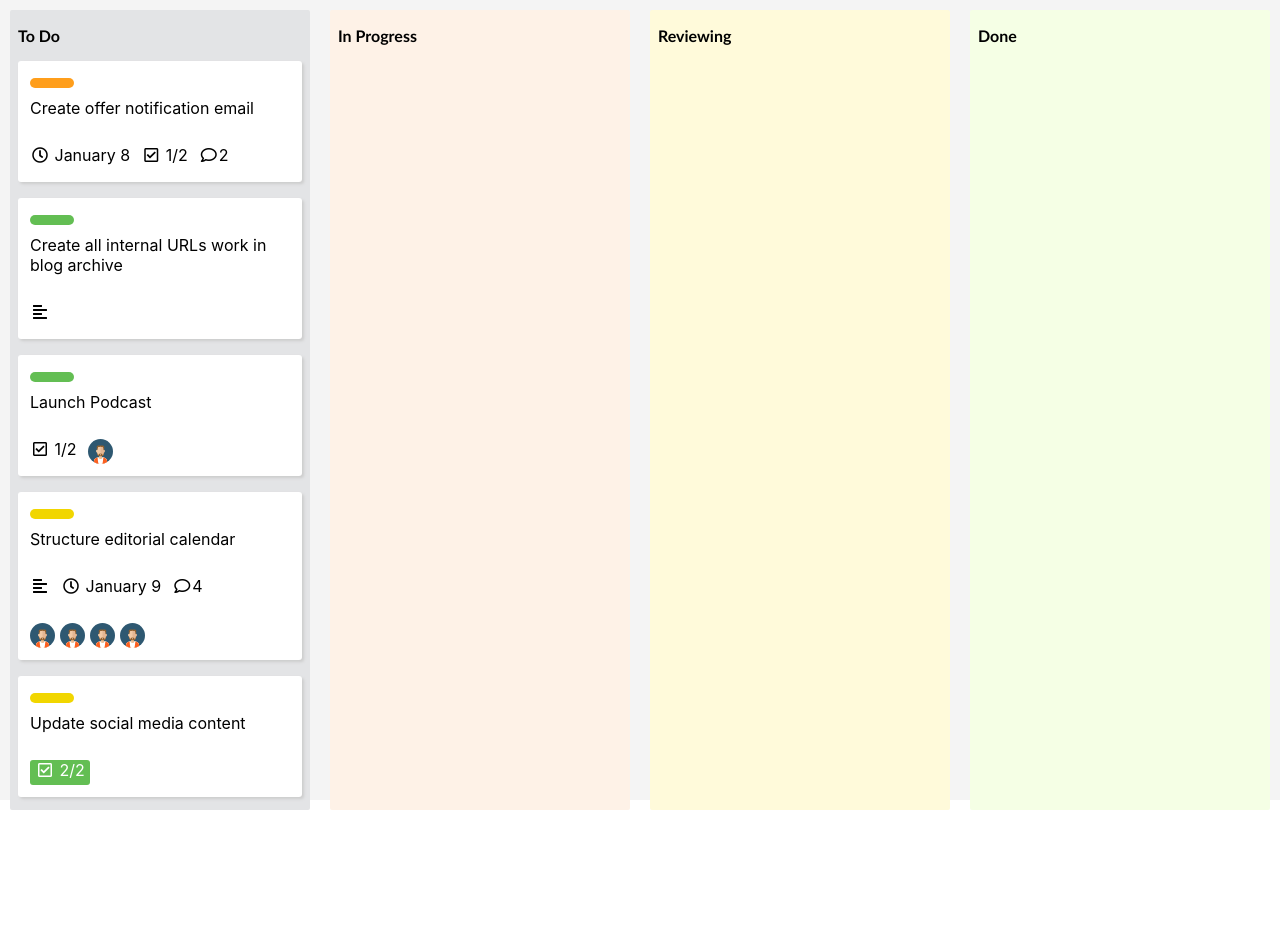
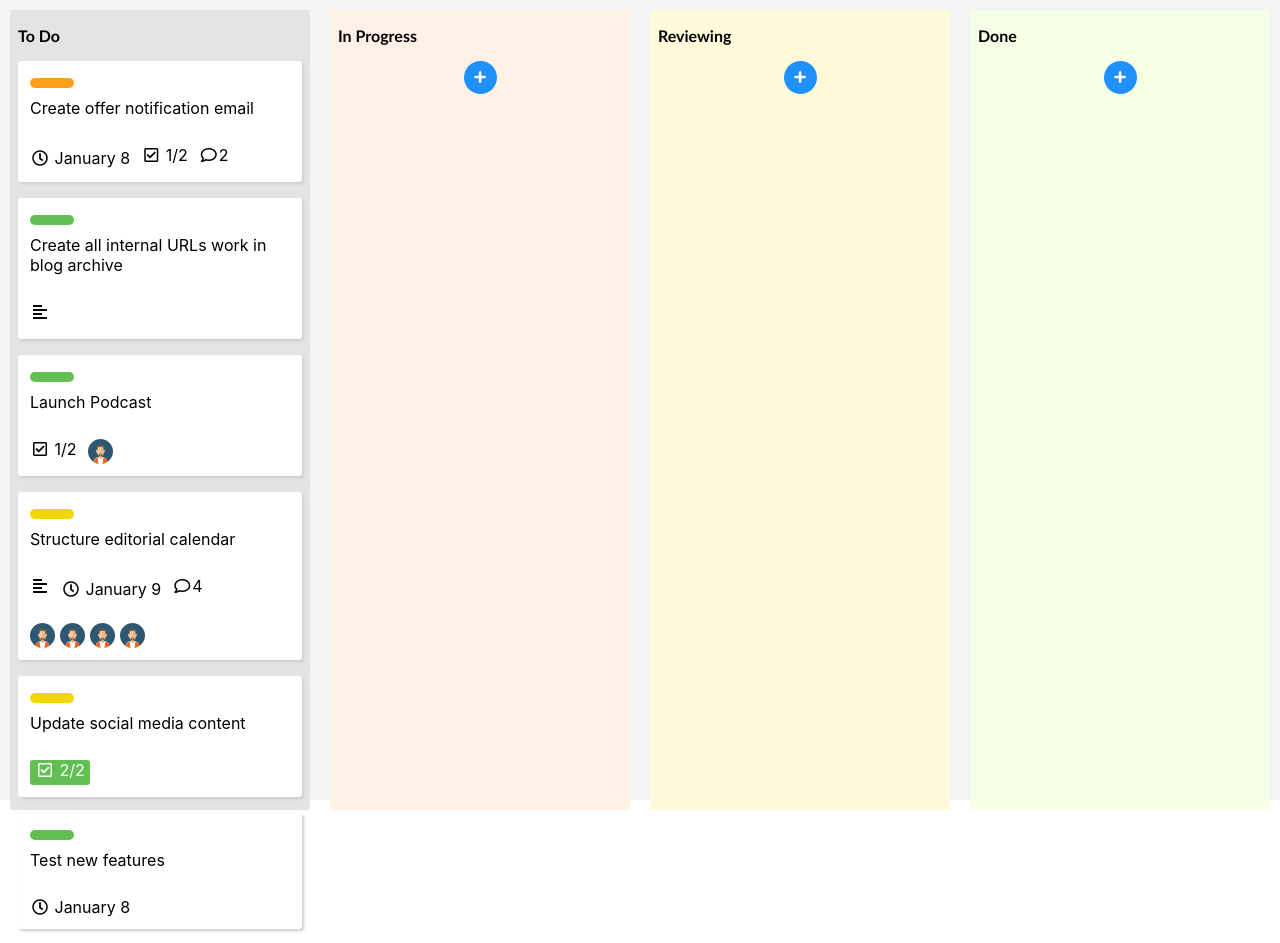
Before and after one commit to DouglasFeliphe/trello-clone-react, a React (Create React App) app: page / in a window 1280 px wide. Shown: the top 943 px of the page. Before the commit the page ends 810 px from the top, so only its background shows below. Built offline with nearby package versions, Linux system fonts and the light colour scheme.

Commit message:
Inserir botão 'criar card'(+) ao fim da coluna

```diff
--- a/src/App.css
+++ b/src/App.css
@@ -94,19 +94,20 @@ p {
   /* border: 1px solid #000; */
 }
 
-.card-action-item.--overdue {
-  background-color: #ff5e00;
-}
 .card-action-item.--today {
   background-color: #f1d600;
+}
+.card-action-item.--overdue {
+  background-color: #ff9100;
 }
 .card-action-item.--completed {
   background-color: #63be53;
 }
 
-.--overdue,
 .--today,
 .--tomorrow,
+.--overdue,
+.--completed,
 .--checklist-done {
   color: #fff;
   padding: 0 5px;
@@ -121,3 +122,19 @@ p {
   display: flex;
   gap: 5px;
 }
+
+button.btn {
+  background-color: dodgerblue;
+  height: 33px;
+  width: 33px;
+  border-radius: 33px;
+  border: none;
+}
+
+button.btn:hover {
+  opacity: 0.8;
+}
+
+.btn:active {
+  opacity: 0.6;
+}
--- a/src/App.jsx
+++ b/src/App.jsx
@@ -3,7 +3,7 @@ import { DndProvider } from "react-dnd";
 import { HTML5Backend } from "react-dnd-html5-backend";
 import { TouchBackend } from "react-dnd-touch-backend";
 import Column from "./Components/Column";
-import MovableItem from "./Components/Card";
+import Card from "./Components/Card";
 import { COLUMN_NAMES } from "./constants";
 import { mock_tasks } from "./tasks";
 
@@ -35,7 +35,7 @@ const App = () => {
     return items
       .filter((item) => item.column === columnName)
       .map((item, index) => (
-        <MovableItem
+        <Card
           key={item.id}
           name={item.name}
           description={item.description}
@@ -49,6 +49,7 @@ const App = () => {
           setItems={setItems}
           index={index}
           moveCardHandler={moveCardHandler}
+          done={item.column === "Done"}
         />
       ));
   };
--- a/src/Components/Card/index.jsx
+++ b/src/Components/Card/index.jsx
@@ -1,4 +1,4 @@
-import { useRef } from "react";
+import { useRef, useEffect } from "react";
 import { useDrag, useDrop } from "react-dnd";
 import { COLUMN_NAMES } from "../../constants";
 import UserAvatar from "../../svg/avatar.svg";
@@ -14,7 +14,6 @@ import {
  * @returns
  */
 const Card = ({
-  index,
   name,
   description,
   deadline,
@@ -24,8 +23,10 @@ const Card = ({
   users,
   labelPriority,
   currentColumnName,
+  setItems,
+  index,
   moveCardHandler,
-  setItems,
+  done,
 }) => {
   const hasActions =
     description !== "" ||
@@ -34,6 +35,10 @@ const Card = ({
     comments.length > 0 ||
     checklist.length > 0 ||
     users.length > 0;
+
+  useEffect(() => {
+    console.log("coluna mudou");
+  }, [done]);
 
   // get date now
   const dateNow = getDateNow();
@@ -163,7 +168,8 @@ const Card = ({
                   ? "card-action-item --today"
                   : deadline === dateTomorrow
                   ? "card-action-item --overdue"
-                  : "card-action-item"
+                  : done && "card-action-item --completed"
+                // : "card-action-item"
               }
             >
               <i className="far fa-clock" />{" "}
@@ -176,6 +182,7 @@ const Card = ({
               <i className="fa fa-paperclip" />
             </div>
           )}
+
           {checklist.length > 0 && (
             <div
               className={
@@ -193,12 +200,14 @@ const Card = ({
               </>
             </div>
           )}
+
           {comments.length > 0 && (
             <div className="card-action-item">
               <i className="far fa-comment" />
               <label>{comments.length}</label>
             </div>
           )}
+
           {users.length > 0 && (
             <div className="card-action-item --users">
               <>
--- a/src/Components/Column/index.jsx
+++ b/src/Components/Column/index.jsx
@@ -46,6 +46,12 @@ const Column = ({ children, className, title }) => {
     >
       <p className="column-title">{title}</p>
       {children}
+      {/* <button className="btn">+</button> */}
+      <div style={{ display: "flex", justifyContent: "center" }}>
+        <button className="btn">
+          <i className="fa fa-plus" style={{ color: "white" }}></i>
+        </button>
+      </div>
     </div>
   );
 };
--- a/src/tasks.js
+++ b/src/tasks.js
@@ -127,4 +127,16 @@ export const mock_tasks = [
     priority: "media",
     column: DO_IT,
   },
+  {
+    id: 6,
+    name: "Test new features",
+    description: "",
+    deadline: "08/01/2022",
+    files: [],
+    comments: [],
+    checklist: [],
+    users: [],
+    priority: "baixa",
+    column: DO_IT,
+  },
 ];
```
Also changed, not shown: 1 other file (tests, documents, lock files or other folders).
